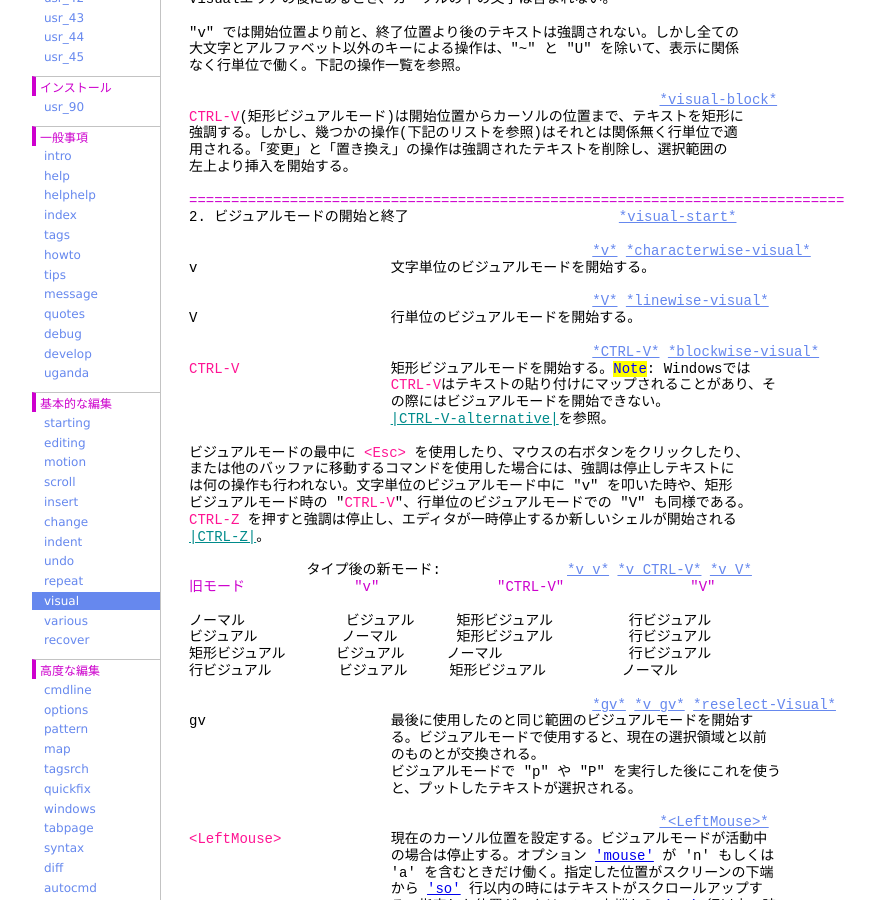
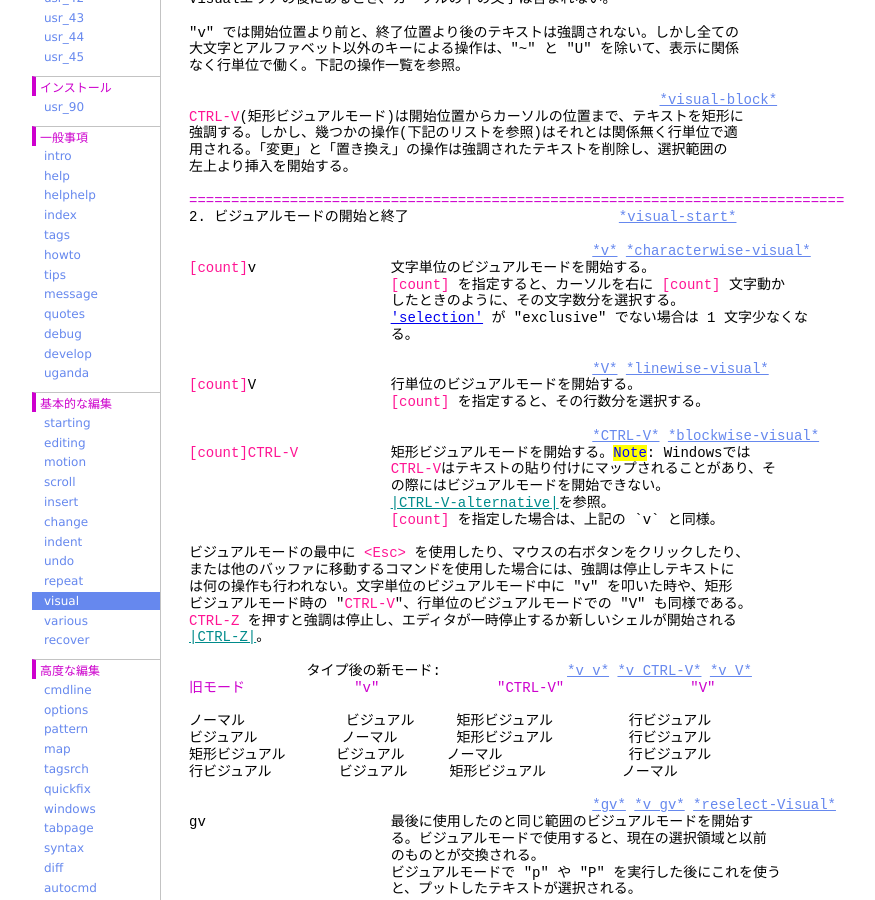
Before and after one commit to vim-jp/vimdoc-ja, a Jekyll site: the page built from visual.html, in a window 1280 px wide and 900 px high, scrolled down 951 px. Shown: the whole window, without its empty margins (208-1083 px from the left). Built offline with Jekyll 4.4.1, drawn with Linux system fonts in a browser that asks for light colours; nearby versions of some CDN libraries; Markdown is read by kramdown in place of the engine named in the settings; comment, search, counter and statistics services are not loaded; some of the changed text lies outside the part shown.

Commit message:
update html

```diff
--- a/visual.html
+++ b/visual.html
@@ -2,7 +2,7 @@
 layout: vimdoc
 helpname: 'visual'
 ---
-<a class="Constant" href="visual.html" name="visual.txt">*visual.txt*</a>&nbsp;&nbsp;&nbsp;&nbsp;For&nbsp;<span class="Identifier">Vim バージョン 7.3.</span>&nbsp;&nbsp;Last change: 2010 Feb 17<br>
+<a class="Constant" href="visual.html" name="visual.txt">*visual.txt*</a>&nbsp;&nbsp;&nbsp;&nbsp;For&nbsp;<span class="Identifier">Vim バージョン 7.3.</span>&nbsp;&nbsp;Last change: 2012 May 25<br>
 <br>
 <br>
 &nbsp;&nbsp;&nbsp;&nbsp;&nbsp;&nbsp;&nbsp;&nbsp;&nbsp;&nbsp;&nbsp;&nbsp;&nbsp;&nbsp;&nbsp;&nbsp;VIMリファレンスマニュアル&nbsp;&nbsp;&nbsp;&nbsp;by Bram Moolenaar<br>
@@ -62,16 +62,22 @@ Visualエリアの後にあるとき、カーソルの下の文字は含まれ
 2. ビジュアルモードの開始と終了&nbsp;&nbsp;&nbsp;&nbsp;&nbsp;&nbsp;&nbsp;&nbsp;&nbsp;&nbsp;&nbsp;&nbsp;&nbsp;&nbsp;&nbsp;&nbsp;&nbsp;&nbsp;&nbsp;&nbsp;&nbsp;&nbsp;&nbsp;&nbsp;&nbsp;<a class="Constant" href="visual.html#visual-start" name="visual-start">*visual-start*</a><br>
 <br>
 &nbsp;&nbsp;&nbsp;&nbsp;&nbsp;&nbsp;&nbsp;&nbsp;&nbsp;&nbsp;&nbsp;&nbsp;&nbsp;&nbsp;&nbsp;&nbsp;&nbsp;&nbsp;&nbsp;&nbsp;&nbsp;&nbsp;&nbsp;&nbsp;&nbsp;&nbsp;&nbsp;&nbsp;&nbsp;&nbsp;&nbsp;&nbsp;&nbsp;&nbsp;&nbsp;&nbsp;&nbsp;&nbsp;&nbsp;&nbsp;&nbsp;&nbsp;&nbsp;&nbsp;&nbsp;&nbsp;&nbsp;&nbsp;<a class="Constant" href="visual.html#v" name="v">*v*</a>&nbsp;<a class="Constant" href="visual.html#characterwise-visual" name="characterwise-visual">*characterwise-visual*</a><br>
-v&nbsp;&nbsp;&nbsp;&nbsp;&nbsp;&nbsp;&nbsp;&nbsp;&nbsp;&nbsp;&nbsp;&nbsp;&nbsp;&nbsp;&nbsp;&nbsp;&nbsp;&nbsp;&nbsp;&nbsp;&nbsp;&nbsp; 文字単位のビジュアルモードを開始する。<br>
+<span class="Special">[count]</span>v&nbsp;&nbsp;&nbsp;&nbsp;&nbsp;&nbsp;&nbsp;&nbsp;&nbsp;&nbsp;&nbsp;&nbsp;&nbsp;&nbsp;&nbsp;&nbsp;文字単位のビジュアルモードを開始する。<br>
+&nbsp;&nbsp;&nbsp;&nbsp;&nbsp;&nbsp;&nbsp;&nbsp;&nbsp;&nbsp;&nbsp;&nbsp;&nbsp;&nbsp;&nbsp;&nbsp;&nbsp;&nbsp;&nbsp;&nbsp;&nbsp;&nbsp;&nbsp;&nbsp;<span class="Special">[count]</span>&nbsp;を指定すると、カーソルを右に&nbsp;<span class="Special">[count]</span>&nbsp;文字動か<br>
+&nbsp;&nbsp;&nbsp;&nbsp;&nbsp;&nbsp;&nbsp;&nbsp;&nbsp;&nbsp;&nbsp;&nbsp;&nbsp;&nbsp;&nbsp;&nbsp;&nbsp;&nbsp;&nbsp;&nbsp;&nbsp;&nbsp;&nbsp;&nbsp;したときのように、その文字数分を選択する。<br>
+&nbsp;&nbsp;&nbsp;&nbsp;&nbsp;&nbsp;&nbsp;&nbsp;&nbsp;&nbsp;&nbsp;&nbsp;&nbsp;&nbsp;&nbsp;&nbsp;&nbsp;&nbsp;&nbsp;&nbsp;&nbsp;&nbsp;&nbsp;&nbsp;<a class="Type" href="options.html#'selection'">'selection'</a>&nbsp;が &quot;exclusive&quot; でない場合は 1 文字少なくな<br>
+&nbsp;&nbsp;&nbsp;&nbsp;&nbsp;&nbsp;&nbsp;&nbsp;&nbsp;&nbsp;&nbsp;&nbsp;&nbsp;&nbsp;&nbsp;&nbsp;&nbsp;&nbsp;&nbsp;&nbsp;&nbsp;&nbsp;&nbsp;&nbsp;る。<br>
 <br>
 &nbsp;&nbsp;&nbsp;&nbsp;&nbsp;&nbsp;&nbsp;&nbsp;&nbsp;&nbsp;&nbsp;&nbsp;&nbsp;&nbsp;&nbsp;&nbsp;&nbsp;&nbsp;&nbsp;&nbsp;&nbsp;&nbsp;&nbsp;&nbsp;&nbsp;&nbsp;&nbsp;&nbsp;&nbsp;&nbsp;&nbsp;&nbsp;&nbsp;&nbsp;&nbsp;&nbsp;&nbsp;&nbsp;&nbsp;&nbsp;&nbsp;&nbsp;&nbsp;&nbsp;&nbsp;&nbsp;&nbsp;&nbsp;<a class="Constant" href="visual.html#V" name="V">*V*</a>&nbsp;<a class="Constant" href="visual.html#linewise-visual" name="linewise-visual">*linewise-visual*</a><br>
-V&nbsp;&nbsp;&nbsp;&nbsp;&nbsp;&nbsp;&nbsp;&nbsp;&nbsp;&nbsp;&nbsp;&nbsp;&nbsp;&nbsp;&nbsp;&nbsp;&nbsp;&nbsp;&nbsp;&nbsp;&nbsp;&nbsp; 行単位のビジュアルモードを開始する。<br>
+<span class="Special">[count]</span>V&nbsp;&nbsp;&nbsp;&nbsp;&nbsp;&nbsp;&nbsp;&nbsp;&nbsp;&nbsp;&nbsp;&nbsp;&nbsp;&nbsp;&nbsp;&nbsp;行単位のビジュアルモードを開始する。<br>
+&nbsp;&nbsp;&nbsp;&nbsp;&nbsp;&nbsp;&nbsp;&nbsp;&nbsp;&nbsp;&nbsp;&nbsp;&nbsp;&nbsp;&nbsp;&nbsp;&nbsp;&nbsp;&nbsp;&nbsp;&nbsp;&nbsp;&nbsp;&nbsp;<span class="Special">[count]</span>&nbsp;を指定すると、その行数分を選択する。<br>
 <br>
 &nbsp;&nbsp;&nbsp;&nbsp;&nbsp;&nbsp;&nbsp;&nbsp;&nbsp;&nbsp;&nbsp;&nbsp;&nbsp;&nbsp;&nbsp;&nbsp;&nbsp;&nbsp;&nbsp;&nbsp;&nbsp;&nbsp;&nbsp;&nbsp;&nbsp;&nbsp;&nbsp;&nbsp;&nbsp;&nbsp;&nbsp;&nbsp;&nbsp;&nbsp;&nbsp;&nbsp;&nbsp;&nbsp;&nbsp;&nbsp;&nbsp;&nbsp;&nbsp;&nbsp;&nbsp;&nbsp;&nbsp;&nbsp;<a class="Constant" href="visual.html#CTRL-V" name="CTRL-V">*CTRL-V*</a>&nbsp;<a class="Constant" href="visual.html#blockwise-visual" name="blockwise-visual">*blockwise-visual*</a><br>
-<span class="Special">CTRL-V</span>&nbsp;&nbsp;&nbsp;&nbsp;&nbsp;&nbsp;&nbsp;&nbsp;&nbsp;&nbsp;&nbsp;&nbsp;&nbsp;&nbsp;&nbsp;&nbsp;&nbsp;&nbsp;矩形ビジュアルモードを開始する。<span class="Todo">Note</span>: Windowsでは<br>
+<span class="Special">[count]CTRL-V</span>&nbsp;&nbsp;&nbsp;&nbsp;&nbsp;&nbsp;&nbsp;&nbsp;&nbsp;&nbsp; 矩形ビジュアルモードを開始する。<span class="Todo">Note</span>: Windowsでは<br>
 &nbsp;&nbsp;&nbsp;&nbsp;&nbsp;&nbsp;&nbsp;&nbsp;&nbsp;&nbsp;&nbsp;&nbsp;&nbsp;&nbsp;&nbsp;&nbsp;&nbsp;&nbsp;&nbsp;&nbsp;&nbsp;&nbsp;&nbsp;&nbsp;<span class="Special">CTRL-V</span>はテキストの貼り付けにマップされることがあり、そ<br>
 &nbsp;&nbsp;&nbsp;&nbsp;&nbsp;&nbsp;&nbsp;&nbsp;&nbsp;&nbsp;&nbsp;&nbsp;&nbsp;&nbsp;&nbsp;&nbsp;&nbsp;&nbsp;&nbsp;&nbsp;&nbsp;&nbsp;&nbsp;&nbsp;の際にはビジュアルモードを開始できない。<br>
 &nbsp;&nbsp;&nbsp;&nbsp;&nbsp;&nbsp;&nbsp;&nbsp;&nbsp;&nbsp;&nbsp;&nbsp;&nbsp;&nbsp;&nbsp;&nbsp;&nbsp;&nbsp;&nbsp;&nbsp;&nbsp;&nbsp;&nbsp;&nbsp;<a class="Identifier" href="gui_w32.html#CTRL-V-alternative">|CTRL-V-alternative|</a>を参照。<br>
+&nbsp;&nbsp;&nbsp;&nbsp;&nbsp;&nbsp;&nbsp;&nbsp;&nbsp;&nbsp;&nbsp;&nbsp;&nbsp;&nbsp;&nbsp;&nbsp;&nbsp;&nbsp;&nbsp;&nbsp;&nbsp;&nbsp;&nbsp;&nbsp;<span class="Special">[count]</span>&nbsp;を指定した場合は、上記の `v` と同様。<br>
 <br>
 ビジュアルモードの最中に&nbsp;<span class="Special">&lt;Esc&gt;</span>&nbsp;を使用したり、マウスの右ボタンをクリックしたり、<br>
 または他のバッファに移動するコマンドを使用した場合には、強調は停止しテキストに<br>
```
